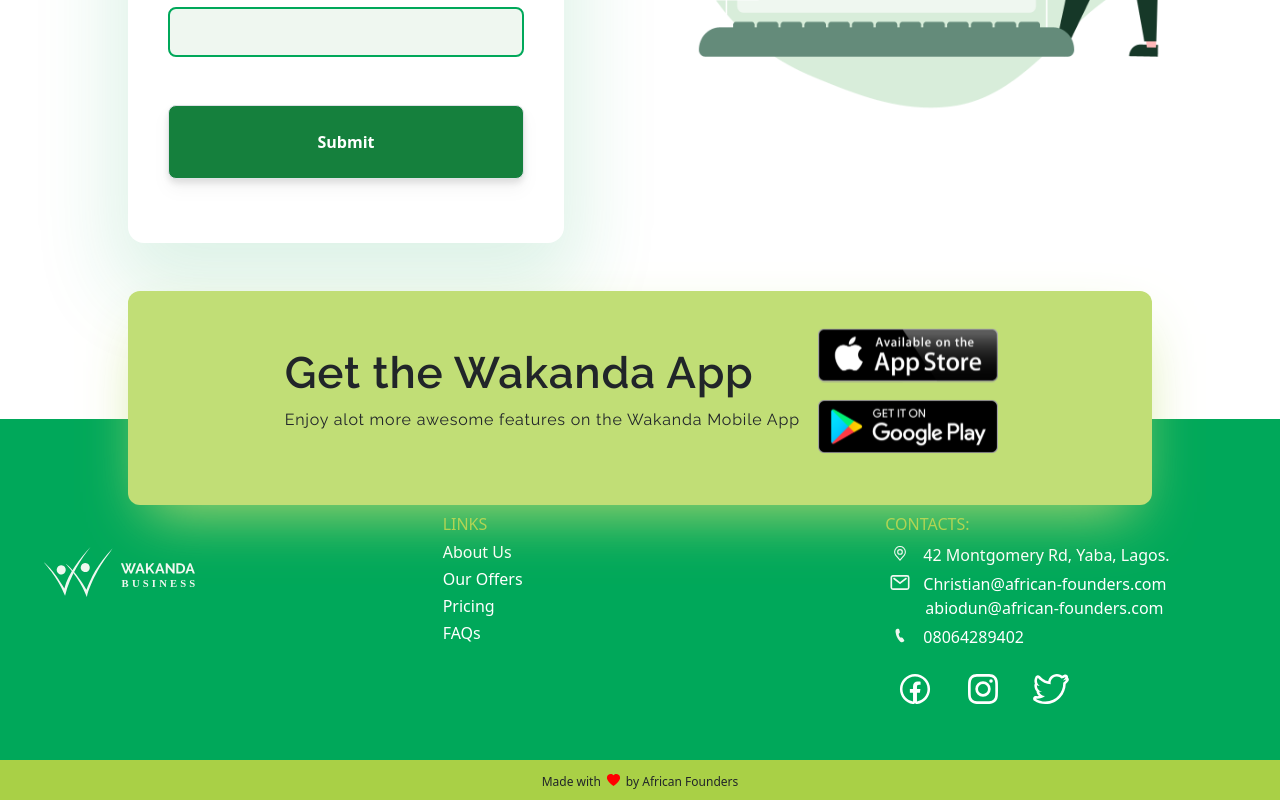
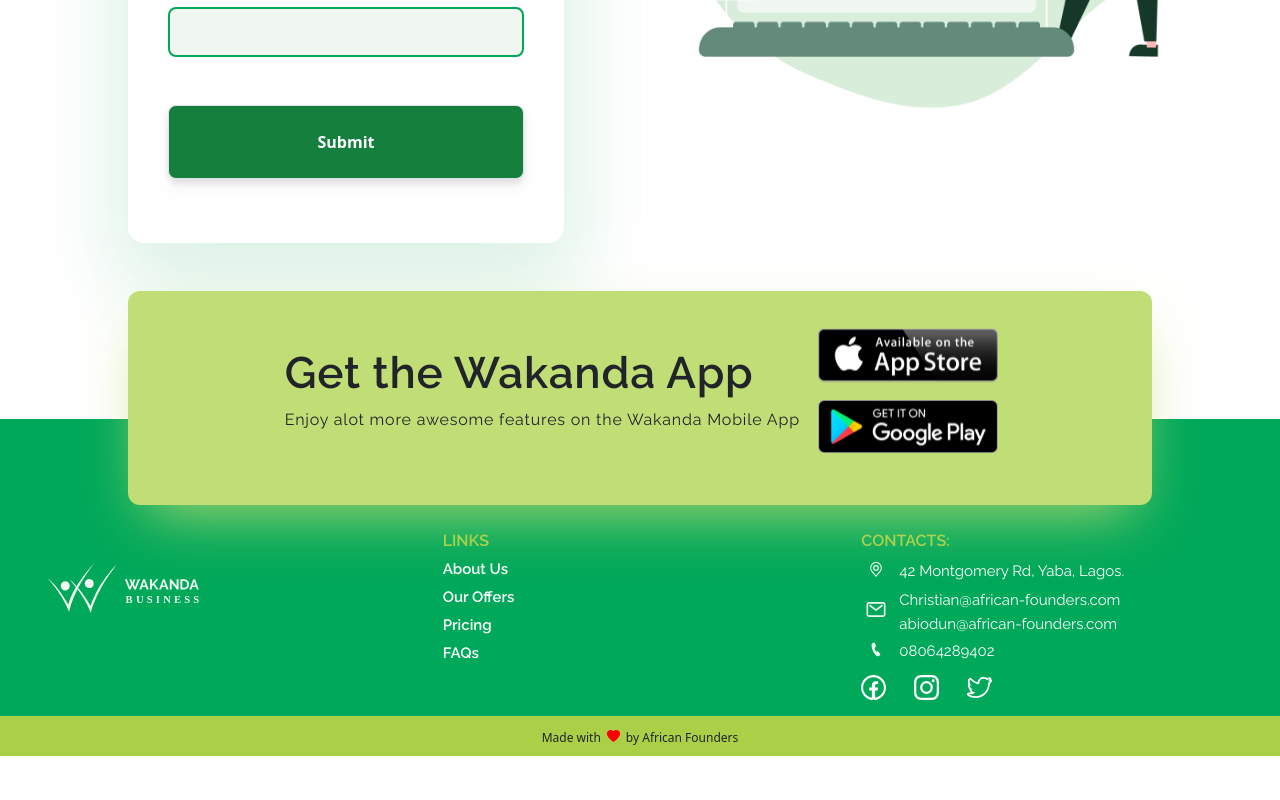
Before and after one commit to BamgboyeTaiwo/wakanda-business-in, a Next.js app: page /signin in a window 1280 px wide. Shown: the part 591-1391 px from the top of the page. After the commit the page ends 1347 px from the top, so only its background shows below. Built offline with nearby package versions, Linux system fonts and the light colour scheme.

Commit message:
checking out to main

```diff
--- a/components/home/Home.js
+++ b/components/home/Home.js
@@ -18,7 +18,7 @@
   return (
     <div>
       <Head>
-        <title>Create Next App</title>
+        <title>Wakanda Business</title>
         <link rel="icon" href="/favicon.ico" />
       </Head>
 
--- a/components/layout/Layout.js
+++ b/components/layout/Layout.js
@@ -4,9 +4,10 @@
 
 export default function Layout({ children }) {
   return (
-    <div>
+    // sm:justify-items-center content-center grid
+    <div className="w-full items-center sm:justify-center ">
       <Head></Head>
-      <div>
+      <div className="w-full items-center ">
         <NavBar />
       </div>
       <div>{children}</div>
--- a/components/lpage/ebook.js
+++ b/components/lpage/ebook.js
@@ -5,7 +5,7 @@
 export default function Ebook() {
   return (
     <div
-      className={`lg:flex md:flex sm:h-[fit-content] md:px-8  h-[100vh] bg-[#EFF7F0]  sm:mb-[30vh] sm:w-[100vw]  md:mb-0`}
+      className={`lg:flex md:flex sm:h-[fit-content] sm:pb-52 md:px-8  h-[100vh] bg-[#EFF7F0]  sm:mb-[30vh] sm:w-[100vw]  md:mb-0`}
     >
       <div>
         <Image
@@ -22,12 +22,12 @@
 
       <div className={`col-span-6 py-44  ${styles.content_div}`}>
         <h1
-          className={` text-[50px] tracking-wide  text-[#00A85A] font-semibold`}
+          className={` text-[50px] tracking-wide  text-[#00A85A] font-semibold text-`}
         >
           FREE! EBOOK
         </h1>
         <p
-          className={` text-[#163828] tracking-wide leading-9 font-medium sm:text-[x-large]`}
+          className={` text-[#163828] tracking-wide leading-9 font-body sm:text-lg`}
         >
           7 Reasons You Need To Turn <br /> Your Business To A Mobile
           <br /> Business
--- a/components/lpage/footer.js
+++ b/components/lpage/footer.js
@@ -5,9 +5,9 @@
 
 export default function footer() {
   return (
-    <footer className={`relative bg-[#00A85A] pt-24 text-body`}>
+    <footer className={` relative bg-[#00A85A] `}>
       <div
-        className={` bg-[#C1DE76] shadow-[0_25px_60px_-18px_rgba(193,222,118,0.9)]  lg:flex sm:w-[90%]  lg:w-[80%] md:w-[90%] md:mx-auto absolute -top-32 sm:left-5 lg:left-[10%] pt-8 pb-10 tracking-wider  rounded-xl `}
+        className={` bg-[#C1DE76] shadow-[0_25px_60px_-18px_rgba(193,222,118,0.9)] z-50 lg:flex sm:w-[90%]  lg:w-[80%] md:w-[90%] md:mx-auto absolute sm:-top-96 md:-top-32 sm:left-5 lg:left-[10%] pt-8 pb-10 tracking-wider  rounded-xl `}
       >
         <div
           className={`${styles.cover_div} sm:ml-[1.6rem] md:left-[5%] relative sm:block md:flex justify-between  sm:w-[80%] lg:w-[90%]  xxlg:px-20 `}
@@ -67,27 +67,46 @@
           </div>
         </div>
       </div>
-      <div className="grid grid-cols-1 sm:grid-cols-2 md:grid-cols-3 gap-5 bg-[#00A85A]text-body">
+
+      <div className={`relative bg-[#00A85A] pt-28 `}>
+        <div className="grid grid-cols-1 sm:grid-cols-1 gap-4 md:grid-cols-3 sm:mx-3 sm:px-3  bg-[#00A85A]text-body lg:mb-[10px]">
           <div>
             <div
               className={`
-         mt-8 col-span-3  sm:row-span-12 sm:col-span-12 sm:w-100 lg:col-span-3 md:col-span-3 lg:w-25 sm:pl-[5%]
+         mt-8 col-span-3  sm:row-span-12 sm:col-span-12 sm:w-100 lg:col-span-3 md:col-span-3 lg:w-25
                 `}
             >
-            <Image src="/Group-706.svg" alt="Wakanda" width={200} height={50} />
+              <Image
+                src="/Group-706.svg"
+                alt="Wakanda"
+                width={200}
+                height={50}
+              />
             </div>
           </div>
           <div>
-          <h6 className={styles.contact_header}> LINKS </h6>
-          <h6 className="text-white"> About Us </h6>
-          <h6 className="text-white"> Our Offers </h6>
-          <h6 className="text-white"> Pricing </h6>
-          <h6 className="text-white"> FAQs </h6>
+            <h6 className="text-[#a9d046] font-body font-semibold  sm:text-sm md:text-[16px]">
+              LINKS
+            </h6>
+            <h6 className="text-white font-body font-semibold  sm:text-sm md:text-[15px]">
+              About Us
+            </h6>
+            <h6 className="text-white font-body font-semibold  sm:text-sm md:text-[15px]">
+              Our Offers
+            </h6>
+            <h6 className="text-white font-body font-semibold  sm:text-sm md:text-[15px]">
+              Pricing
+            </h6>
+            <h6 className="text-white font-body font-semibold  sm:text-sm md:text-[15px]">
+              FAQs
+            </h6>
           </div>
           <div>
-          <h6 className={styles.contact_header}> CONTACTS: </h6>
+            <h6 className="text-[#a9d046] font-body font-semibold  sm:text-sm md:text-[16px]">
+              CONTACTS:
+            </h6>
             <div className="flex flex-col text-white">
-            <div className={` ${styles.contact_div1}`}>
+              <div className={` flex flex-row items-center justify-start mb-1`}>
                 <span className="mr-2">
                   <Image
                     src="/location-2.svg"
@@ -97,9 +116,11 @@
                   />
                 </span>
 
-              <span>42 Montgomery Rd, Yaba, Lagos.</span>
+                <span className="text-white font-body font-normal  sm:text-sm md:text-[15px]">
+                  42 Montgomery Rd, Yaba, Lagos.
+                </span>
               </div>
-            <div className={` ${styles.contact_div2}`}>
+              <div className={` flex flex-row items-center justify-start mb-1`}>
                 <span className="mr-2">
                   <Image
                     src="/mail-outline.svg"
@@ -109,55 +130,50 @@
                   />
                 </span>
                 <span>
-                <span>Christian@african-founders.com</span>
+                  <span className="text-white font-body font-normal  sm:text-sm md:text-[15px]">
+                    Christian@african-founders.com
+                  </span>
                   <br />
-                <span className="lg:ml-[2.5rem] sm:ml-[2.5rem] ">
+                  <span className="text-white font-body font-normal  sm:text-sm md:text-[15px]">
                     abiodun@african-founders.com
                   </span>
                 </span>
               </div>
-            <div className={` ${styles.contact_div3}`}>
+              <div className={`flex flex-row items-center justify-start mb-1`}>
                 <span className="mr-2">
                   <Image src="/call.svg" alt="Wakanda" width={30} height={15} />
                 </span>
-              <span>08064289402</span>
+                <span className="text-white font-body font-normal  sm:text-sm md:text-[15px]">
+                  08064289402
+                </span>
               </div>
-            <div
-              className={` ${styles.contact_div4} sm:mt-5 lg:mt-5  lg:mb-[100px]`}
-            >
-              <span className="mr-2">
+              <div className={`mt-2  `}>
+                <span className="mr-7">
                   <Image
                     src="/Facebook.svg"
                     alt="Wakanda"
-                  width={60}
-                  height={30}
+                    width={25}
+                    height={25}
                   />
                 </span>
-              <span className="mr-2">
+                <span className="mr-7">
                   <Image
                     className={`m-none`}
                     src="/instgram.svg"
                     alt="Wakanda"
-                  width={60}
-                  height={30}
+                    width={25}
+                    height={25}
 
                     // width={10}
                     // height={15}
                   />
-                {/* <Image
-                                            className={``}
-                                            src="/instgram.svg"
-                                            alt="Wakanda"
-                                            width={50}
-                                            height={25}
-                                        /> */}
                 </span>
-              <span className="mr-2">
+                <span className="mr-10">
                   <Image
                     src="/Twitter.svg"
                     alt="Wakanda"
-                  width={60}
-                  height={30}
+                    width={25}
+                    height={25}
                   />
                 </span>
               </div>
@@ -179,6 +195,7 @@
               </span>
               by African Founders{" "}
             </span>
+          </div>
         </div>
       </div>
     </footer>
--- a/components/lpage/footer.module.css
+++ b/components/lpage/footer.module.css
@@ -4,10 +4,8 @@
 }
 
 .first_link {
-    color: #A9D046 !important;
+  color: #a9d046 !important;
 }
-
-
 
 .text_link {
   color: white;
@@ -17,13 +15,12 @@
 .text_link:focus,
 .text_link:hover,
 .text_link:active {
-    color: #A9D046;
+  color: #a9d046;
 }
 
 .navlink_container {
   width: fit-content !important;
 }
-
 
 /* ${styles.navlink_container} */
 
@@ -36,18 +33,16 @@
 }
 
 .contact_header {
-    color: #A9D046;
-
+  color: #a9d046;
 }
 
 .contact_div1,
 .contact_div2,
 .contact_div3 {
-    margin-bottom: 5px;
+  /* margin-bottom: 5px; */
 }
 
-@media (min-width: 350px) and (max-width:567px) {
-
+@media (min-width: 350px) and (max-width: 567px) {
   .contact_div1,
   .contact_div2,
   .contact_div3,
@@ -55,12 +50,9 @@
     margin-bottom: 15px;
     font-size: 19px !important;
   }
-
 }
 
-
-@media (min-width: 280px) and (max-width:567px) {
-
+@media (min-width: 280px) and (max-width: 567px) {
   .logo {
     width: 100% !important;
     max-width: 100% !important;
@@ -77,8 +69,7 @@
   }
 
   .contact_header {
-        color: #A9D046;
-
+    color: #a9d046;
   }
 
   .contact_div1,
@@ -102,7 +93,7 @@
     top: -20%;
     left: 5% !important;
     border-radius: 15px;
-        box-shadow: 0px 50px 60px #AACE5099;
+    box-shadow: 0px 50px 60px #aace5099;
   }
 
   .Get_container_textbox {
@@ -113,12 +104,10 @@
 
   .Get_title {
     font-size: xx-large;
-
   }
 
   .app_div {
     width: fit-content !important;
-
   }
 
   .foot_detail_container {
@@ -128,9 +117,6 @@
   .contact_div4 {
     margin-bottom: 30px !important;
   }
-
-
-
 }
 
 .Get_container {
@@ -140,7 +126,7 @@
   top: -20%;
   left: 10%;
   border-radius: 15px;
-    box-shadow: 0px 50px 60px #AACE5099;
+  box-shadow: 0px 50px 60px #aace5099;
 }
 
 .Get_container_textbox {
@@ -148,11 +134,11 @@
   margin: auto;
 }
 
-@media (min-width: 320px) and (max-width:372px) {
+@media (min-width: 320px) and (max-width: 372px) {
   .div_three {
     letter-spacing: 0.6px;
   }
-    .get_text{
+  .get_text {
     font-size: 36px;
   }
   .foot_detail_container {
@@ -160,14 +146,13 @@
   }
 }
 
-@media (min-width: 567px) and (max-width:600px) {
+@media (min-width: 567px) and (max-width: 600px) {
   .enjoy_text {
     font-size: 9px;
   }
 }
 
-@media (min-width: 567px) and (max-width:767px) {
-
+@media (min-width: 567px) and (max-width: 767px) {
   .foot_detail_container {
     padding-top: 25% !important;
   }
@@ -195,11 +180,9 @@
     width: 90% !important;
     left: 5% !important;
   }
-
 }
 
-@media (min-width: 767px) and (max-width:991px) {
-
+@media (min-width: 767px) and (max-width: 991px) {
   .foot_detail_container {
     padding-top: 15% !important;
   }
@@ -215,16 +198,15 @@
   .navlink_container {
     margin: 0 auto;
   }
-    .get_text{
+  .get_text {
     font-size: 2.3125rem !important;
   }
-    .enjoy_text{
+  .enjoy_text {
     font-size: 13px;
   }
 }
 
-@media (min-width: 991px) and (max-width:1200px) {
-
+@media (min-width: 991px) and (max-width: 1200px) {
   .Get_title {
     font-size: xx-large;
   }
@@ -252,8 +234,7 @@
   }
 }
 
-@media (min-width: 1200px) and (max-width:1400px) {
-
+@media (min-width: 1200px) and (max-width: 1400px) {
   .Get_title {
     font-size: xxx-large;
   }
@@ -278,5 +259,4 @@
   .contact_div4 {
     margin-bottom: 50px !important;
   }
-
 }
--- a/styles/globals.css
+++ b/styles/globals.css
@@ -13,7 +13,7 @@
 body {
   padding: 0;
   margin: 0;
-  font-family: 'Raleway', sans-serif;
+  font-family: "Raleway", sans-serif;
 }
 
 a {
```
Also changed, not shown: components/lpage/Babaoja.js (+23 -60 lines), components/lpage/Babaoja.module.css (+24 -30 lines), components/lpage/pricing.js (+16 -2 lines), tailwind.config.js (+7 -0 lines), wastefile.js (added, +175 -0 lines). Lines whose indentation alone changed are shown as unchanged.
